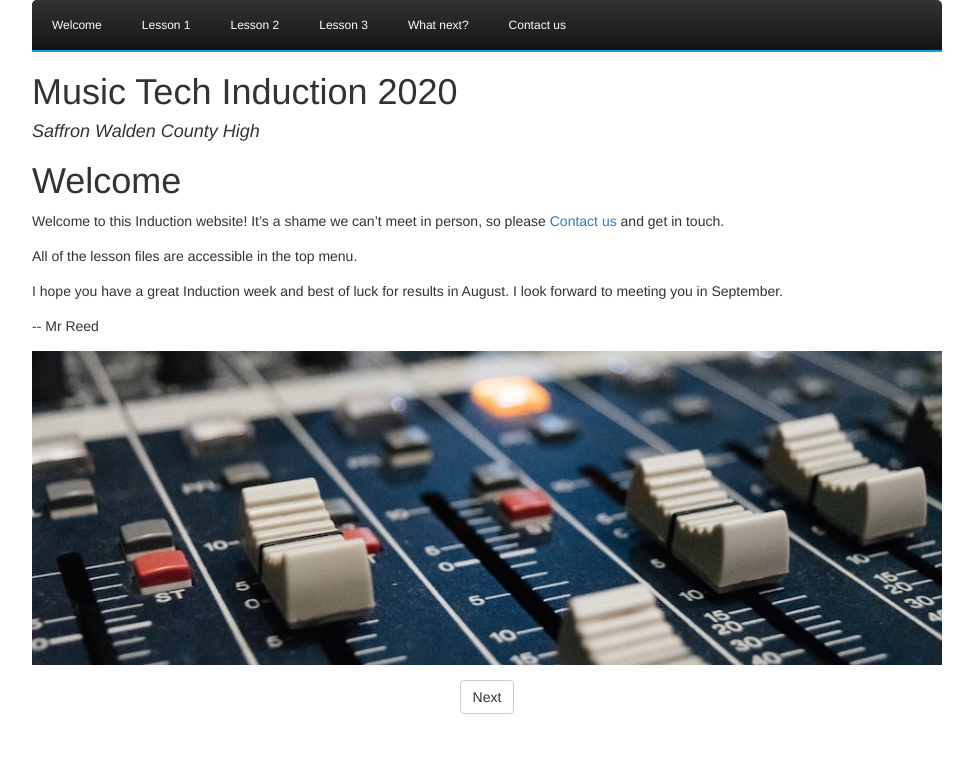
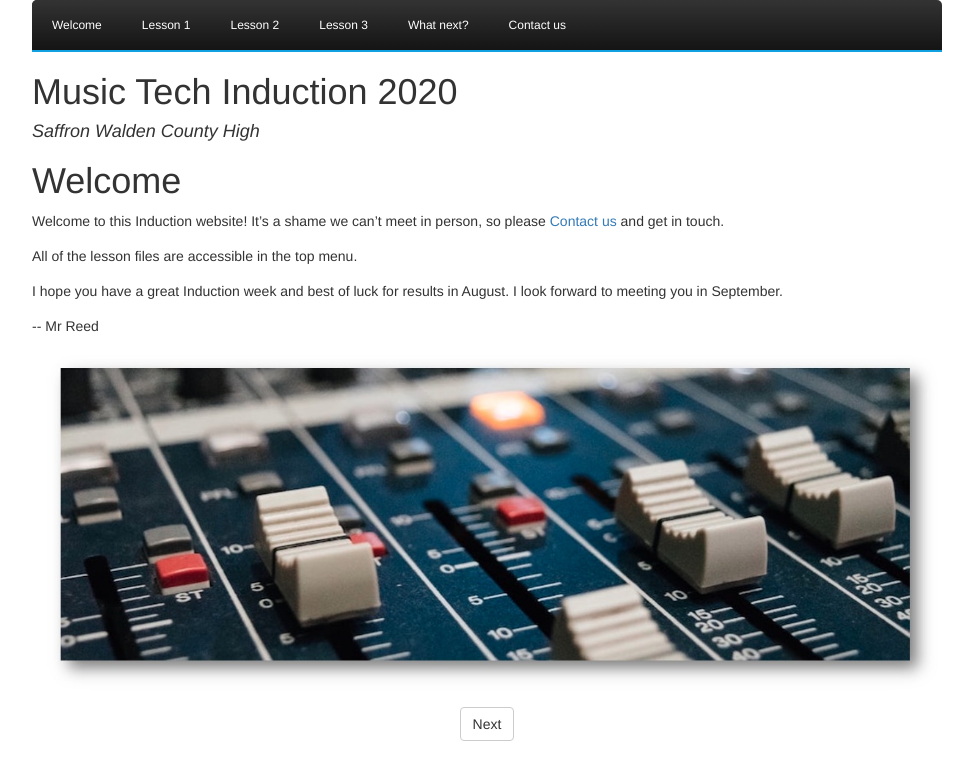
Before and after one commit to reedmusic/reedmusic.github.io, a Jekyll site: the page induction2020/index.html, which Jekyll copies as it is, in a window 1280 px wide. Shown: the top 780 px of the page, without its empty margins (153-1126 px from the left). Built offline with Jekyll 4.4.1, drawn with Linux system fonts in a browser that asks for light colours.

Commit message:
Index image

```diff
--- a/induction2020/index.html
+++ b/induction2020/index.html
@@ -115,7 +115,7 @@ img {
 <p>All of the lesson files are accessible in the top menu.</p>
 <p>I hope you have a great Induction week and best of luck for results in August. I look forward to meeting you in September.</p>
 <p>-- Mr Reed</p>
-<p><img src="img/mix.jpg" style="width:100.0%" /></p>
+<p><img src="img/mix2.jpg" style="width:100.0%" /></p>
 
 </div>
 <p style="text-align: center;">
```
Also changed, not shown: induction2020/img/mix2.jpg (added).
